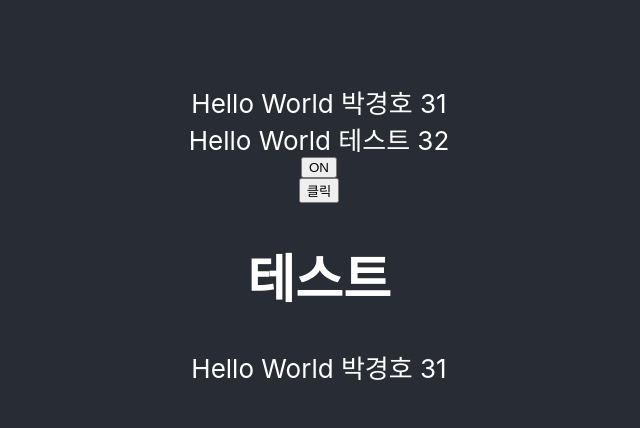
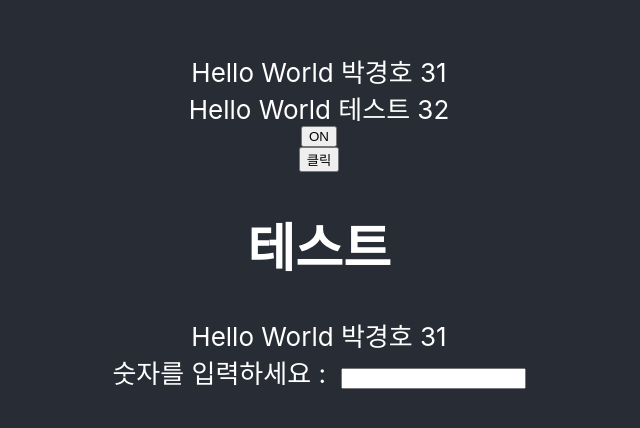
Before and after one commit to dggb/portfolio, a React (Create React App) app: page / in a window 1280 px wide. Shown: the part 166-594 px from the top of the page, without its empty margins (321-961 px from the left). Built offline with nearby package versions, Linux system fonts and the light colour scheme.

Commit message:
테스트

```diff
--- a/src/App.js
+++ b/src/App.js
@@ -56,6 +56,29 @@ function eventTest(e){
   console.log(e);
 }
 
+function NumberList() {
+  const [count, setCount] = useState(0);
+
+  const inputData = (event) => {
+    const value = parseInt(event.target.value);
+    setCount(value);
+  };
+
+  const listItems = [];
+
+  for (let i = 1; i <= count; i++) {
+    listItems.push(<li key={i.toString()}>{i}</li>);
+  }
+
+  return (
+    <div>
+      숫자를 입력하세요 : &nbsp;
+      <input type="number" onChange={inputData} />
+      <ul>{listItems}</ul>
+    </div>
+  );
+}
+
 function App() {
   return <div className="App">
           <header className="App-header">
@@ -69,6 +92,7 @@ function App() {
             {element}
             <Test item={testUser} abc="abc" />
             {type2}
+            <NumberList />
           </header>
         </div>;
 }
```
